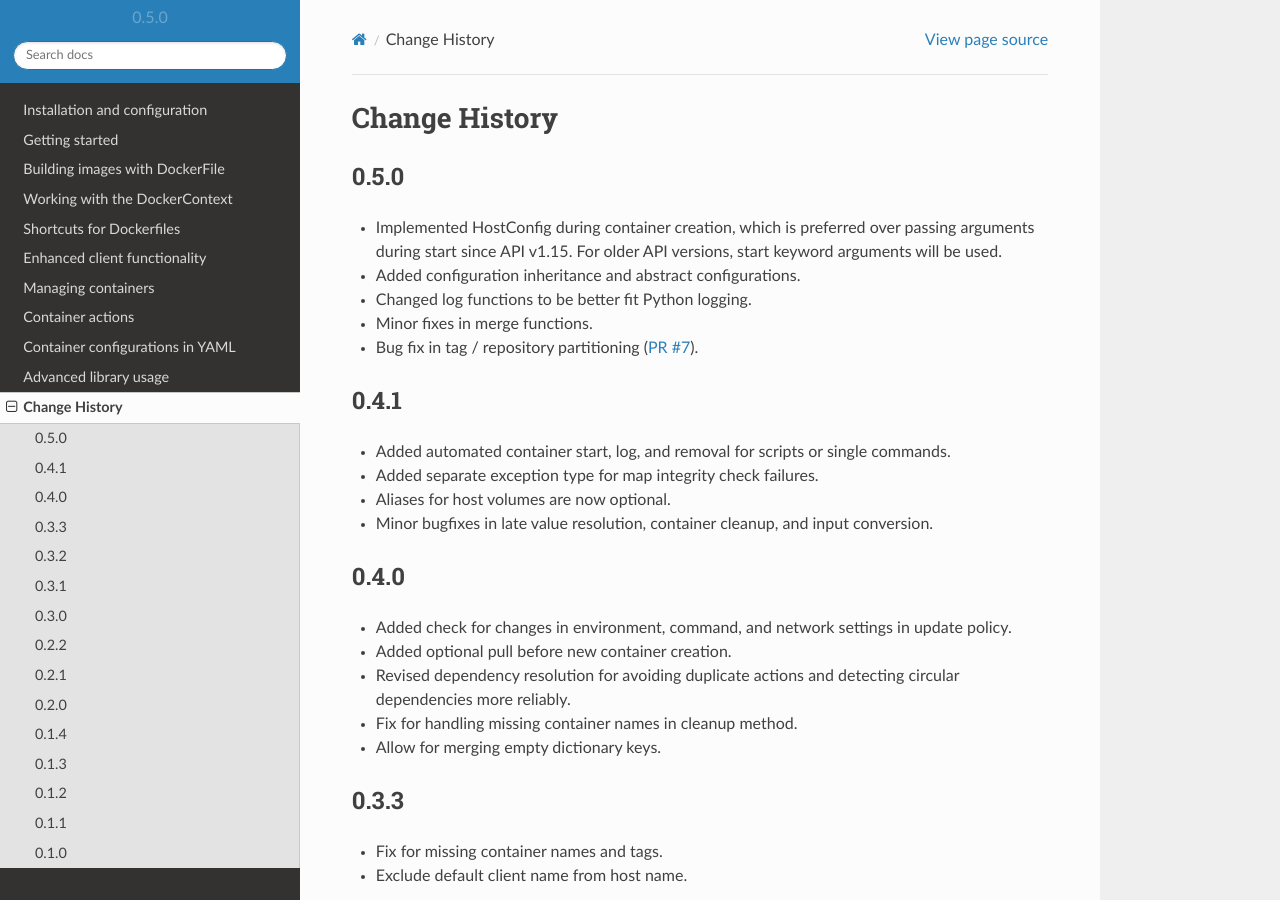
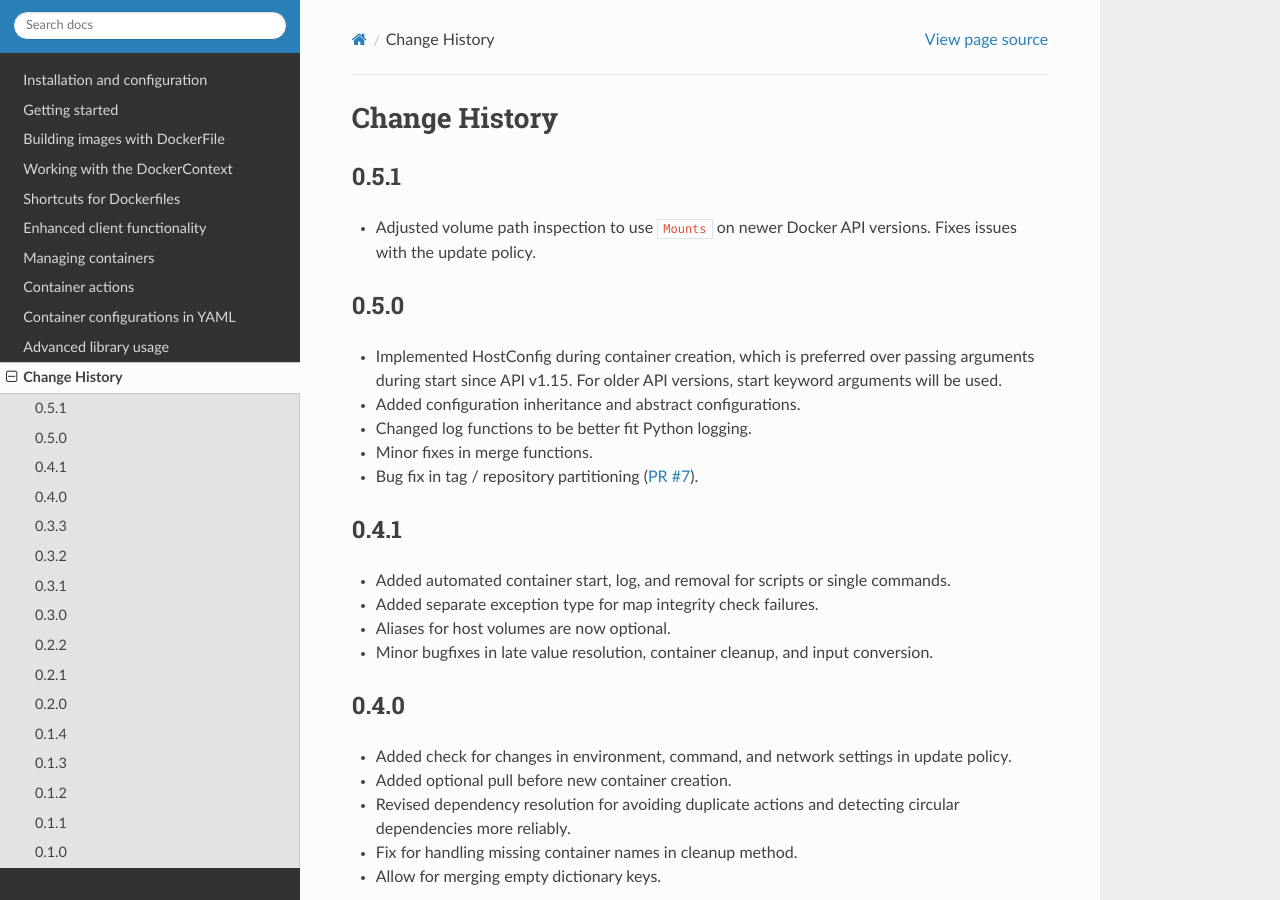
Before and after one commit to merll/docker-map, a Sphinx documentation site: the page built from docs/changes.rst, in a window 1280 px wide and 900 px high. Built offline with Sphinx 7.4.7 and the Read the Docs theme 2.0.0, drawn with Linux system fonts in a browser that asks for light colours.

Commit message:
Version and change log.

```diff
--- a/dockermap/__init__.py
+++ b/dockermap/__init__.py
@@ -2,7 +2,7 @@
 from __future__ import unicode_literals
 
 
-__version__ = '0.5.0'
+__version__ = '0.5.1'
 
 DEFAULT_BASEIMAGE = 'tianon/true'
 DEFAULT_COREIMAGE = 'busybox'
--- a/docs/changes.rst
+++ b/docs/changes.rst
@@ -2,6 +2,10 @@
 
 Change History
 ==============
+
+0.5.1
+-----
+* Adjusted volume path inspection to use ``Mounts`` on newer Docker API versions. Fixes issues with the update policy.
 
 0.5.0
 -----
```
